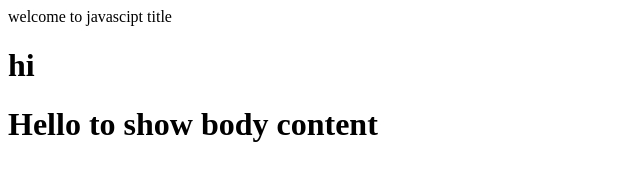
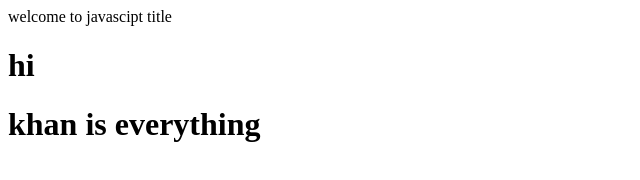
Before and after one commit to Lyny-SE-M3/SE-M3, a plain HTML site: page index.html in a window 1280 px wide. Shown: the whole page, without its empty margins (0-640 px from the left). Drawn offline with Linux system fonts and the light colour scheme.

Commit message:
Update index.html

```diff
--- a/index.html
+++ b/index.html
@@ -7,7 +7,7 @@
     </head>
     <body>
         <h1>hi<h1>
-        <h1> Hello to show body content</h1>
+        <h1>khan is everything</h1>
     <!--<button onclick="alert('Hello to show body content')"<plase click</button>
         <script>
             consol.log("I Love you")
```
